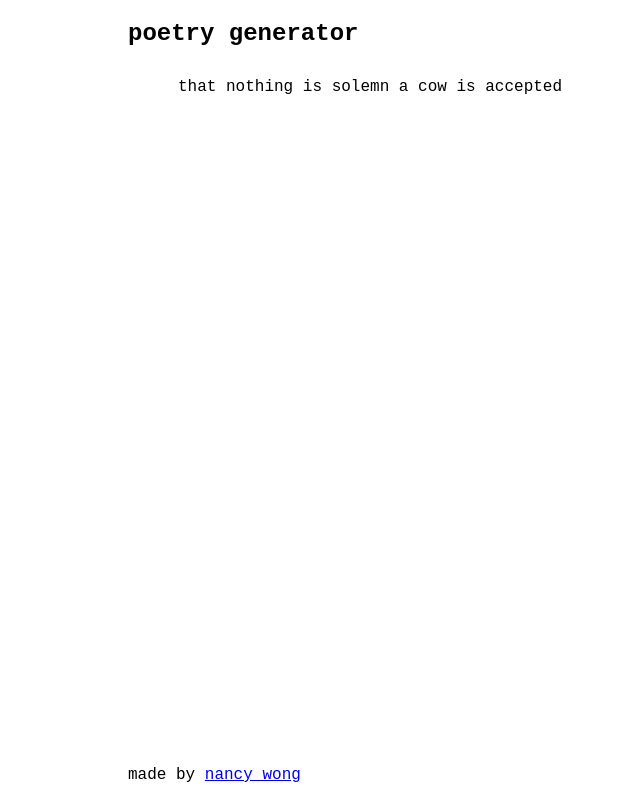
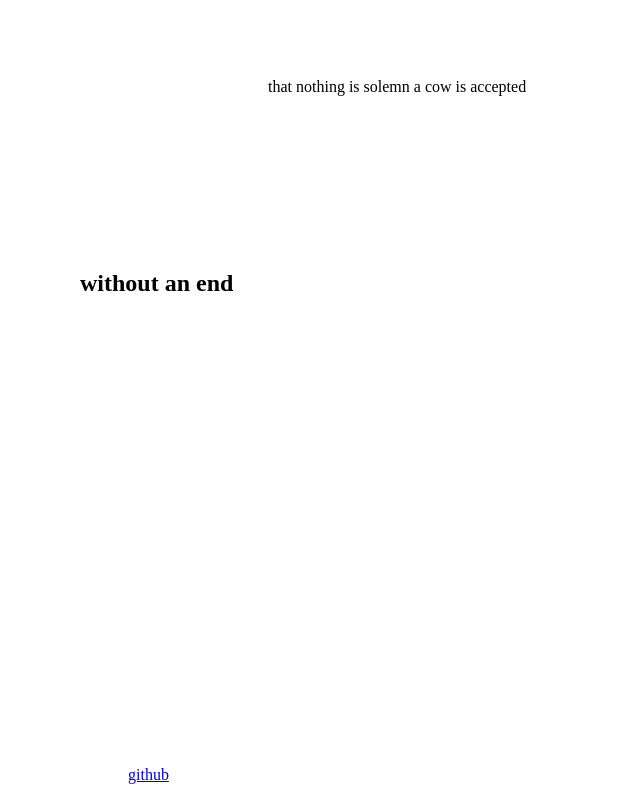
Before and after one commit to rileynwong/poetry-generator, a Flask app: template templates/index.html in a window 1280 px wide. Shown: the whole page, without its empty margins (30-670 px from the left). Run offline with Flask 2, Linux system fonts and the light colour scheme; the template is opened without the code that fills it, so the values that code supplies are empty; some libraries are stand-ins or nearby versions.

Commit message:
Change styling
Change template

Change styling

```diff
--- a/static/css/main.css
+++ b/static/css/main.css
@@ -1,20 +1,21 @@
 .header {
-    margin-top: -50px;
-    padding-left: 150px;
+    margin-top: 180px;
+    padding-left: 102px;
     padding-right: 700px;
+    padding-bottom: 13px;
     position: fixed;
-    background: #fff;
-    padding-top: 30px;
+    padding-top: 50px;
     top: 20px
 }
 
 body {
-    font-family: Courier New
+    font-family: Futura
 }
 
 .container {
     padding-top: 30px;
-    margin-bottom: 200px
+    padding-left: 90px;
+    margin-bottom: 400px
 }
 
 #poetry {
--- a/static/js/main.js
+++ b/static/js/main.js
@@ -19,7 +19,6 @@ function generateLine(text) {
             type: "GET",
             success: function(text) {
                 generateLine(text);
-                console.log(text);
             },
             dataType: "text",
             complete: poll,
--- a/templates/index.html
+++ b/templates/index.html
@@ -10,7 +10,7 @@
     <body>
         <div class="wrapper">
             <div class="header">
-            <h2>poetry generator</h2>
+            <h2>without an end</h2>
             </div>
             <div class="container">
                 <div id="poetry">
@@ -18,7 +18,7 @@
         </div>
 
       <div class="footer">
-          <p>made by <a href="github.com/nancywong/">nancy wong</a></p>
+          <p><a href="github.com/nancywong/">github</a></p>
       </div>
 
     </div>
```
